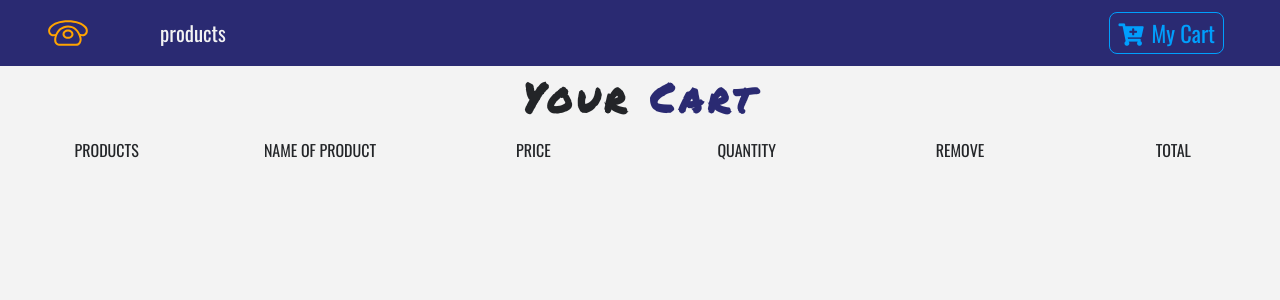
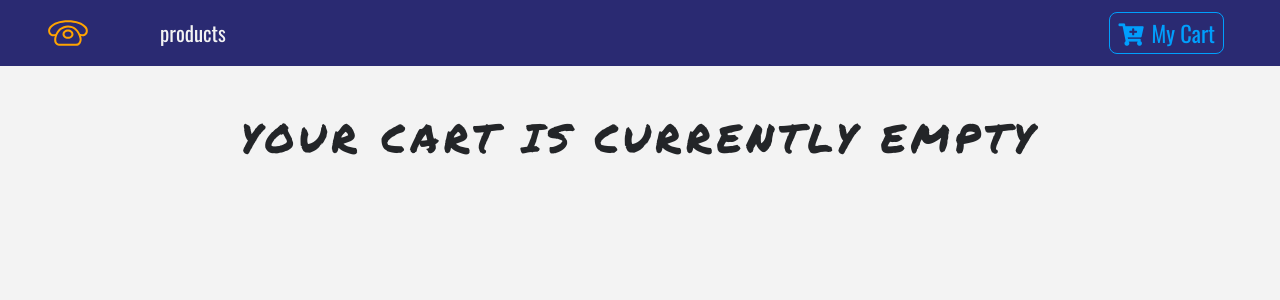
Before and after one commit to kosehy/react-phone-e-commerce-project, a React (Create React App) app: page /Cart in a window 1280 px wide. Shown: the top 300 px of the page. Built offline with nearby package versions, Linux system fonts and the light colour scheme.

Commit message:
Add EmptyCart.js Update Cart.js
Cart.js - add EmptyCart module

```diff
--- a/src/components/Cart/Cart.js
+++ b/src/components/Cart/Cart.js
@@ -1,14 +1,30 @@
 import React, { Component } from "react";
 import Title from "../Title";
 import CartColumns from './CartColumns'
+import EmptyCart from './EmptyCart'
+import {ProductConsumer} from "../../context";
+
 class Cart extends Component {
   render() {
     return (
       <section>
-        <Title name="your" title="cart"/>
-        <CartColumns/>
+        <ProductConsumer>
+          {value => {
+            const { cart } = value;
+            if (cart.length > 0) {
+              return (
+                <React.Fragment>
+                  <Title name="your" title="cart" />
+                  <CartColumns />
+                </React.Fragment>
+              );
+            } else {
+              return <EmptyCart />;
+            }
+          }}
+        </ProductConsumer>
       </section>
-    )
+    );
   }
 }
 
--- /dev/null
+++ b/src/components/Cart/EmptyCart.js
@@ -0,0 +1,13 @@
+import React from 'react'
+
+export default function EmptyCart() {
+  return (
+    <div className="container mt-5">
+      <div className="row">
+        <div className="col-10 mx-auto text-center text-title">
+          <h1>your cart is currently empty</h1>
+        </div>
+      </div>
+    </div>
+  )
+}
```
